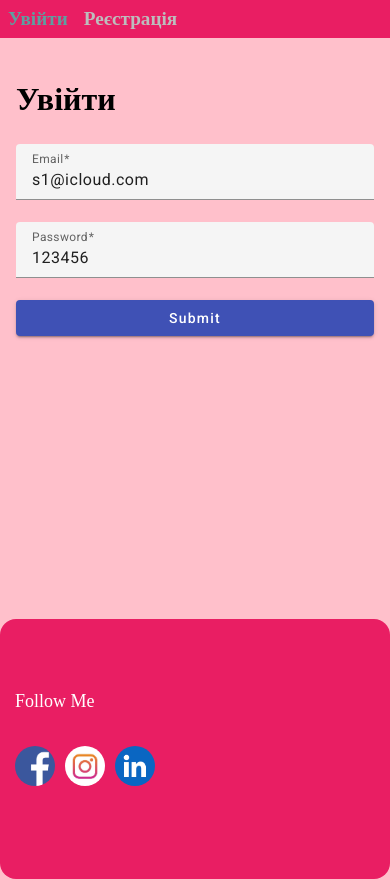
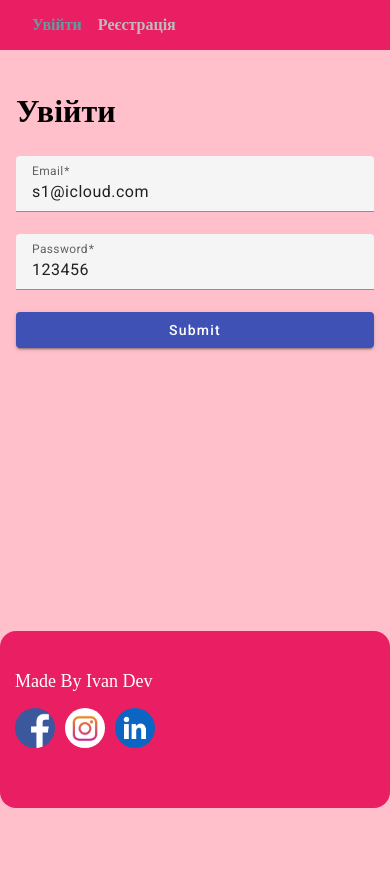
Before and after one commit to Ivan-Andrusyshyn/diary, an Angular app: page /sign-in in a window 390 px wide. After the commit the page ends 844 px from the top, so only its background shows below. Built offline with nearby package versions, Linux system fonts and the light colour scheme; no server answers.

Commit message:
add styles to components

```diff
--- a/src/app/components/diary-form/diary-form.component.scss
+++ b/src/app/components/diary-form/diary-form.component.scss
@@ -10,7 +10,7 @@
   background-color: #f9f9f9;
   border-radius: 12px;
   box-shadow: 0 4px 8px rgba(0, 0, 0, 0.1);
-
+  margin: 0 auto;
   img {
     width: 220px;
     height: 180px;
@@ -23,6 +23,10 @@
   }
   @media screen and (min-width: 768px) {
     width: 350px;
+  }
+  @media screen and (min-width: 1200px) {
+    width: 350px;
+    margin: 0;
   }
 }
 .form-group {
--- a/src/app/components/diary-list/diary-list.component.scss
+++ b/src/app/components/diary-list/diary-list.component.scss
@@ -6,6 +6,9 @@
   list-style-type: none;
   display: flex;
   flex-wrap: wrap;
+  @media screen and (min-width: 768px) {
+    gap: 1.5rem;
+  }
   &::-webkit-scrollbar {
     width: 12px;
   }
@@ -27,25 +30,33 @@
 }
 
 .diary-post-item {
-  display: flex;
-  align-items: flex-start;
   border: 1px solid #ddd;
   width: 100%;
   max-width: 460px;
-  height: 120px;
-  border-radius: 4px;
-  padding: 10px;
+  height: 60px;
+  border-radius: 6px;
+  padding: 0.5rem;
   background-color: #f9f9f9;
   box-shadow: 0 2px 4px rgba(0, 0, 0, 0.1);
-  margin-bottom: 1rem;
+
+  display: flex;
+  align-items: flex-start;
+  @media screen and (min-width: 768px) {
+    padding: 1rem;
+    height: 90px;
+  }
 }
 
 .diary-post-image {
-  width: 150px;
-  height: 100px;
+  width: 90px;
+  height: 60px;
   object-fit: cover;
   border-radius: 4px;
   margin-right: 15px;
+  @media screen and (min-width: 768px) {
+    width: 110px;
+    height: 80px;
+  }
 }
 
 .diary-post-details {
@@ -56,33 +67,16 @@
 .diary-post-title {
   font-weight: bold;
   margin-bottom: 5px;
+  font-size: 12px;
+  @media screen and (min-width: 764px) {
+    font-size: 14px;
+  }
 }
 
 .diary-post-description {
-  margin-top: 10px;
-  font-size: 14px;
+  font-size: 12px;
   color: #333;
-}
-
-@media (max-width: 768px) {
-  .diary-posts-list {
-    gap: 0.5rem;
-  }
-
-  .diary-post-item {
-    align-items: flex-start;
-    width: 100%;
-    max-width: none;
+  @media screen and (min-width: 1200px) {
+    font-size: 14px;
   }
 }
-
-@media (max-width: 480px) {
-  .diary-post-date,
-  .diary-post-title {
-    font-size: 14px;
-  }
-
-  .diary-post-description {
-    font-size: 12px;
-  }
-}
--- a/src/app/components/footer/footer.component.html
+++ b/src/app/components/footer/footer.component.html
@@ -2,7 +2,8 @@
   <div class="container">
     <div class="row">
       <div class="footer-col">
-        <h4>follow me</h4>
+        <h4>Made by Ivan Dev</h4>
+
         <div class="social-links">
           <a href="#">
             <img
--- a/src/app/components/footer/footer.component.scss
+++ b/src/app/components/footer/footer.component.scss
@@ -15,7 +15,10 @@ ul {
 .footer {
   background-color: #e91e63;
   border-radius: 1rem;
-  padding: 3rem 0;
+  padding: 1rem 0;
+  @media screen and (min-width: 768px) {
+    padding: 2rem 0;
+  }
 }
 .footer-col {
   width: 25%;
@@ -25,7 +28,7 @@ ul {
   font-size: 18px;
   color: #ffffff;
   text-transform: capitalize;
-  margin-bottom: 35px;
+  margin-bottom: 1rem;
   font-weight: 500;
   position: relative;
 }
--- a/src/app/components/header/header.component.scss
+++ b/src/app/components/header/header.component.scss
@@ -2,11 +2,13 @@
   background-color: #e91e63;
   padding: 1rem 2rem;
   h3 {
-    font-size: 2rem;
+    font-size: 1rem;
     color: #bdbdbd;
     display: none;
+    margin: 0;
     @media screen and (min-width: 480px) {
       display: block;
+      font-size: 2rem;
     }
   }
 }
@@ -23,8 +25,15 @@
   text-decoration: none;
   color: #bdbdbd;
   font-weight: 600;
-  font-size: 2rem;
+  font-size: 1rem;
   transition: color 0.3s ease;
+  @media screen and (min-width: 768px) {
+    font-size: 1.5rem;
+  }
+  @media screen and (min-width: 1200px) {
+    display: block;
+    font-size: 2rem;
+  }
 }
 
 .nav-link:hover {
@@ -37,34 +46,18 @@
 
 .nav-list {
   display: flex;
-  gap: 2rem;
+  align-items: center;
+  gap: 1rem;
   list-style: none;
-}
-
-@media (max-width: 768px) {
-  .header {
-    padding: 1rem;
-  }
-
-  .header-container {
-    align-items: flex-start;
-  }
-
-  .nav-list {
-    gap: 1rem;
-  }
-
-  .nav-link {
-    font-size: 1.5rem;
+  @media screen and (min-width: 768px) {
+    gap: 2rem;
   }
 }
-
-@media (max-width: 480px) {
-  .header {
-    padding: 0.5rem;
-  }
-
-  .nav-link {
-    font-size: 1.2rem; /* Дополнительное уменьшение размера шрифта для очень маленьких экранов */
+.mat-mdc-raised-button {
+  width: 64px;
+  font-size: 0.8rem;
+  @media screen and (min-width: 768px) {
+    width: 74px;
+    font-size: 1rem;
   }
 }
--- a/src/app/pages/diary-posts/diary-posts.component.scss
+++ b/src/app/pages/diary-posts/diary-posts.component.scss
@@ -2,9 +2,9 @@
   margin: 0 auto;
   max-width: 1200px;
   margin-bottom: 2rem;
-
   justify-content: center;
   display: flex;
+  padding: 0 3rem;
   gap: 2rem;
   @media screen and (min-width: 1200px) {
     justify-content: flex-start;
@@ -13,31 +13,61 @@
 .content-wrap {
   display: flex;
   flex-direction: column;
-  gap: 2rem;
+  gap: 1rem;
   h3 {
-    font-size: 24px;
+    font-size: 18px;
     color: #020202a1;
     margin-top: 0;
+    @media screen and (min-width: 768px) {
+      font-size: 24px;
+    }
   }
   @media screen and (min-width: 1200px) {
+    gap: 2rem;
+
     justify-content: flex-start;
     flex-direction: row;
   }
 }
 .list-wrap {
-  padding: 20px;
+  padding: 1rem;
   border-radius: 12px;
-  max-width: 400px;
+  max-width: 350px;
   min-height: 30vh;
-  max-height: 65vh;
+  max-height: 45vh;
   box-shadow: 0 4px 8px rgba(0, 0, 0, 0.1);
 
   margin: 0 auto;
   overflow-y: auto;
   overflow-x: hidden;
   background-color: #f9f9f9;
+  @media screen and (min-width: 768px) {
+    min-height: 30vh;
+    max-height: 65vh;
+  }
+
   @media screen and (min-width: 1200px) {
+    max-width: 400px;
     margin: 0;
+    padding: 1.5rem;
+  }
+  &::-webkit-scrollbar {
+    width: 12px;
+  }
+
+  &::-webkit-scrollbar-track {
+    background: #e0e0e0;
+    border-radius: 10px;
+  }
+
+  &::-webkit-scrollbar-thumb {
+    background-color: #888;
+    border-radius: 10px;
+    border: 2px solid #e0e0e0;
+  }
+
+  &::-webkit-scrollbar-thumb:hover {
+    background-color: #555;
   }
 }
 .no-content {
@@ -48,9 +78,12 @@
   align-items: center;
   border-radius: 1rem;
   h3 {
-    font-size: 24px;
+    font-size: 16px;
     color: #020202a1;
     margin: 0;
+    @media screen and (min-width: 768px) {
+      font-size: 18px;
+    }
   }
   img {
     border-radius: 1rem;
--- a/src/app/pages/diary/diary.component.scss
+++ b/src/app/pages/diary/diary.component.scss
@@ -1,13 +1,13 @@
 .container {
   margin: 0 auto;
   max-width: 1200px;
-  margin-bottom: 2rem;
 
   display: flex;
   justify-content: center;
   flex-wrap: wrap;
   gap: 1rem;
   @media screen and (min-width: 840px) {
+    margin-bottom: 2rem;
     gap: 2rem;
     flex-wrap: nowrap;
   }
@@ -33,6 +33,7 @@ ul {
 .mat-stepper-horizontal {
   background-color: transparent;
 }
+
 .mat-mdc-raised-button {
   width: 150px;
 }
```
